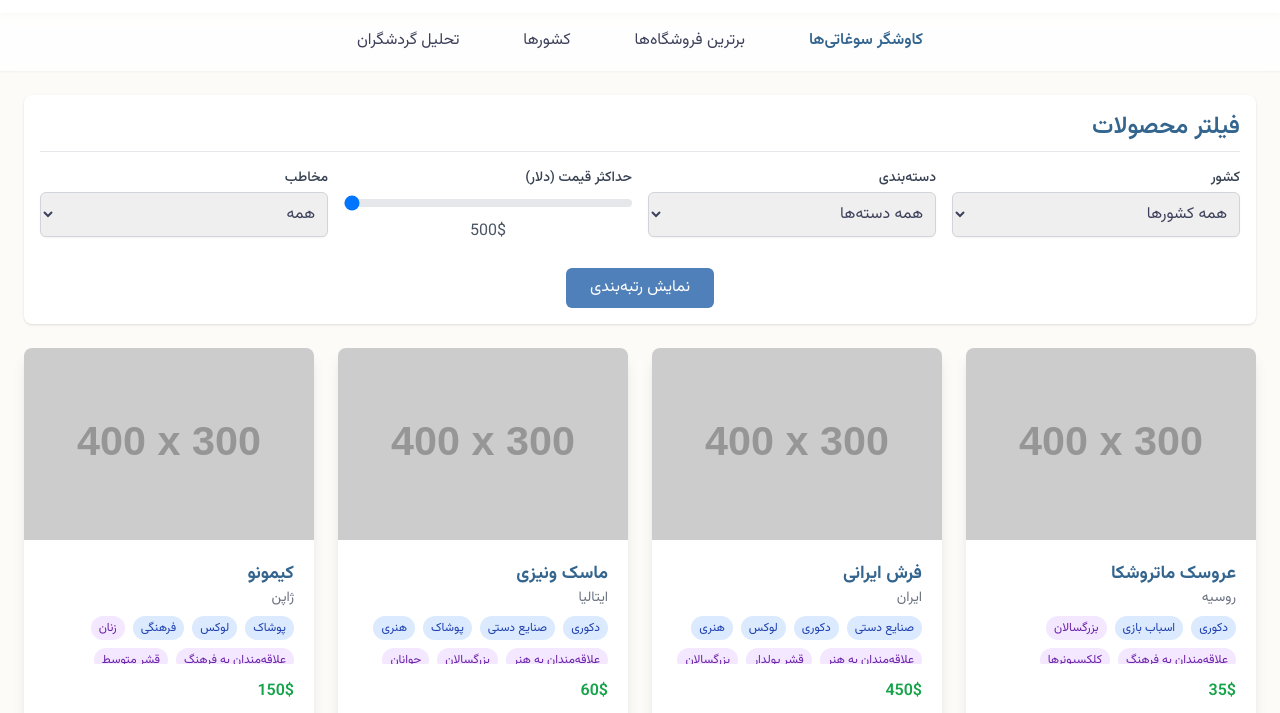
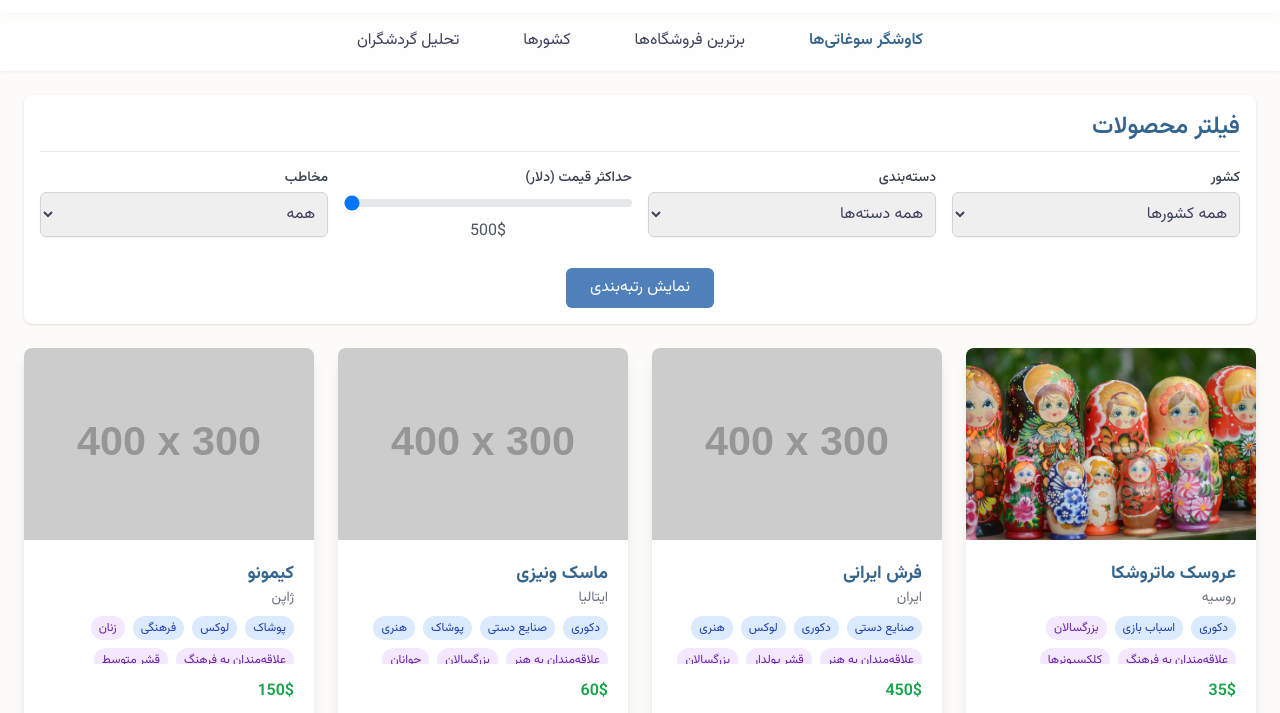
Before and after one commit to EdConner/Souvenir_App_V4-2, a plain HTML site: page index.html in a window 1280 px wide. Shown: the part 87-800 px from the top of the page. Drawn offline with nearby package versions, Linux system fonts and the light colour scheme; placeholder pictures from the web are drawn by us.

Commit message:
Update index.html

```diff
--- a/index.html
+++ b/index.html
@@ -356,9 +356,9 @@
                 economicValue: 7,
                 // Updated to imageUrls array
                 imageUrls: [
-                    "https://placehold.co/400x300/E0BBE4/FFFFFF?text=Matryoshka+1",
-                    "https://placehold.co/400x300/E0BBE4/FFFFFF?text=Matryoshka+2",
-                    "https://placehold.co/400x300/E0BBE4/FFFFFF?text=Matryoshka+3"
+                    "images/matryoshka-1.jpg",
+                    "images/matryoshka-2.jpg",
+                    "images/matryoshka-3.jpg"
                 ],
                 annualProductionUnits: 150000,
                 annualSalesRevenueUSD: 5250000
```
